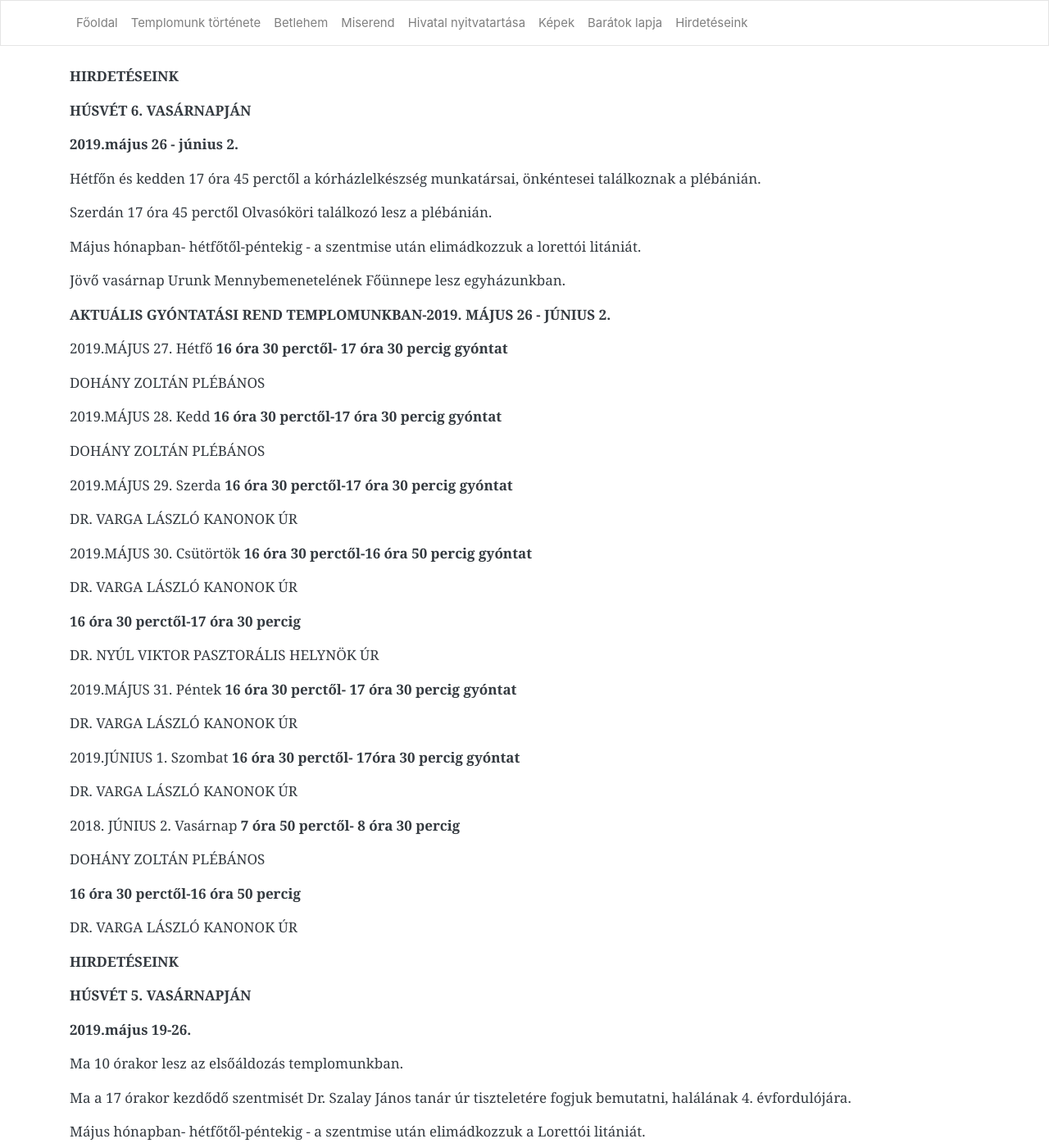
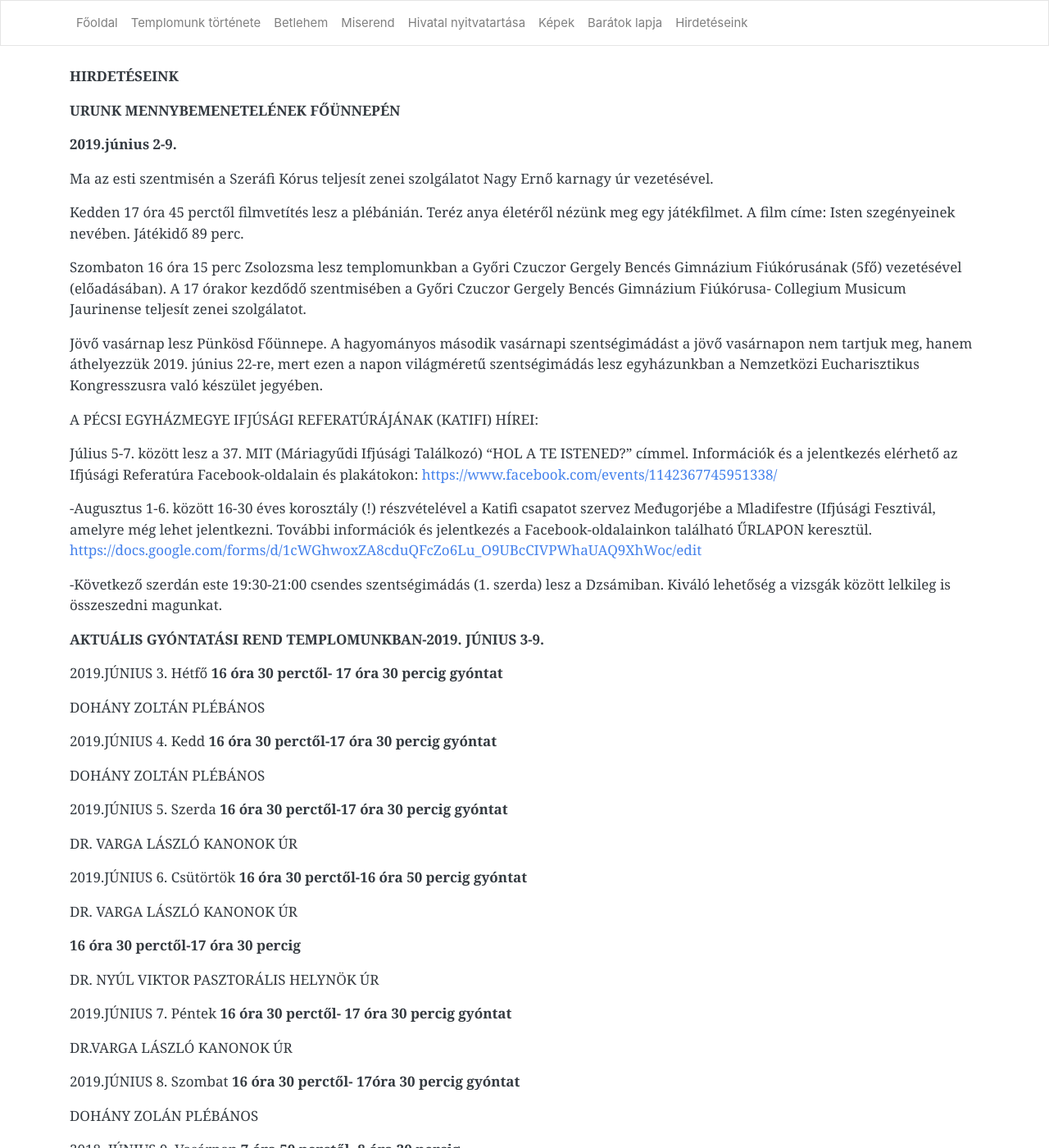
Before and after one commit to pecsi-ferences/pecsi-ferences.github.io, a Jekyll site: the page built from hirdeteseink.md, in a window 1280 px wide and 1400 px high. Shown: the whole window at 82% size. Built offline with Jekyll 4.4.1, drawn with Linux system fonts in a browser that asks for light colours; nearby versions of some CDN libraries; some of the changed text lies outside the part shown.

Commit message:
Update from Forestry.io Zoltán Dohány updated hirdeteseink.md

```diff
--- a/hirdeteseink.md
+++ b/hirdeteseink.md
@@ -5,6 +5,66 @@ title: Hirdetéseink
 ---
 **HIRDETÉSEINK**
 
+**URUNK MENNYBEMENETELÉNEK FŐÜNNEPÉN**
+
+**2019.június 2-9.**
+
+Ma az esti szentmisén a Szeráfi Kórus teljesít zenei szolgálatot Nagy Ernő karnagy úr vezetésével.
+
+Kedden 17 óra 45 perctől filmvetítés lesz a plébánián. Teréz anya életéről nézünk meg egy játékfilmet. A film címe: Isten szegényeinek nevében. Játékidő 89 perc.
+
+Szombaton 16 óra 15 perc Zsolozsma lesz templomunkban a Győri Czuczor Gergely Bencés Gimnázium Fiúkórusának (5fő) vezetésével (előadásában). A 17 órakor kezdődő szentmisében a Győri Czuczor Gergely Bencés Gimnázium Fiúkórusa- Collegium Musicum Jaurinense teljesít zenei szolgálatot.
+
+Jövő vasárnap lesz Pünkösd Főünnepe. A hagyományos második vasárnapi szentségimádást a jövő vasárnapon nem tartjuk meg, hanem áthelyezzük 2019. június 22-re, mert ezen a napon világméretű szentségimádás lesz egyházunkban a Nemzetközi Eucharisztikus Kongresszusra való készület jegyében.
+
+A PÉCSI EGYHÁZMEGYE IFJÚSÁGI REFERATÚRÁJÁNAK (KATIFI) HÍREI:
+
+Július 5-7. között lesz a 37. MIT (Máriagyűdi Ifjúsági Találkozó) "HOL A TE ISTENED?" címmel. Információk és a jelentkezés elérhető az Ifjúsági Referatúra Facebook-oldalain és plakátokon: [https://www.facebook.com/events/1142367745951338/](https://www.facebook.com/events/1142367745951338/ "https://www.facebook.com/events/1142367745951338/")
+
+\-Augusztus 1-6. között 16-30 éves korosztály (!) részvételével a Katifi csapatot szervez Međugorjébe a Mladifestre (Ifjúsági Fesztivál, amelyre még lehet jelentkezni. További információk és jelentkezés a Facebook-oldalainkon található ŰRLAPON keresztül. [https://docs.google.com/forms/d/1cWGhwoxZA8cduQFcZo6Lu_O9UBcCIVPWhaUAQ9XhWoc/edit](https://docs.google.com/forms/d/1cWGhwoxZA8cduQFcZo6Lu_O9UBcCIVPWhaUAQ9XhWoc/edit "https://docs.google.com/forms/d/1cWGhwoxZA8cduQFcZo6Lu_O9UBcCIVPWhaUAQ9XhWoc/edit")
+
+\-Következő szerdán este 19:30-21:00 csendes szentségimádás (1. szerda) lesz a Dzsámiban. Kiváló lehetőség a vizsgák között lelkileg is összeszedni magunkat.
+
+**AKTUÁLIS GYÓNTATÁSI REND TEMPLOMUNKBAN-2019. JÚNIUS 3-9.**
+
+2019\.JÚNIUS 3. Hétfő **16 óra 30 perctől- 17 óra 30 percig gyóntat**
+
+DOHÁNY ZOLTÁN PLÉBÁNOS
+
+2019\.JÚNIUS 4. Kedd **16 óra 30 perctől-17 óra 30 percig gyóntat**
+
+DOHÁNY ZOLTÁN PLÉBÁNOS
+
+2019\.JÚNIUS 5. Szerda **16 óra 30 perctől-17 óra 30 percig gyóntat**
+
+DR. VARGA LÁSZLÓ KANONOK ÚR
+
+2019\.JÚNIUS 6. Csütörtök **16 óra 30 perctől-16 óra 50 percig gyóntat**
+
+DR. VARGA LÁSZLÓ KANONOK ÚR
+
+**16 óra 30 perctől-17 óra 30 percig**
+
+DR. NYÚL VIKTOR PASZTORÁLIS HELYNÖK ÚR
+
+2019\.JÚNIUS 7. Péntek **16 óra 30 perctől- 17 óra 30 percig gyóntat**
+
+DR.VARGA LÁSZLÓ KANONOK ÚR
+
+2019\.JÚNIUS 8. Szombat **16 óra 30 perctől- 17óra 30 percig gyóntat**
+
+DOHÁNY ZOLÁN PLÉBÁNOS
+
+2018\. JÚNIUS 9. Vasárnap **7 óra 50 perctől- 8 óra 30 percig**
+
+DOHÁNY ZOLTÁN PLÉBÁNOS
+
+**16 óra 30 perctől-17 óra 30 percig**
+
+DR. VARGA LÁSZLÓ KANONOK ÚR
+
+**HIRDETÉSEINK**
+
 **HÚSVÉT 6. VASÁRNAPJÁN**
 
 **2019.május 26 - június 2.**
```
